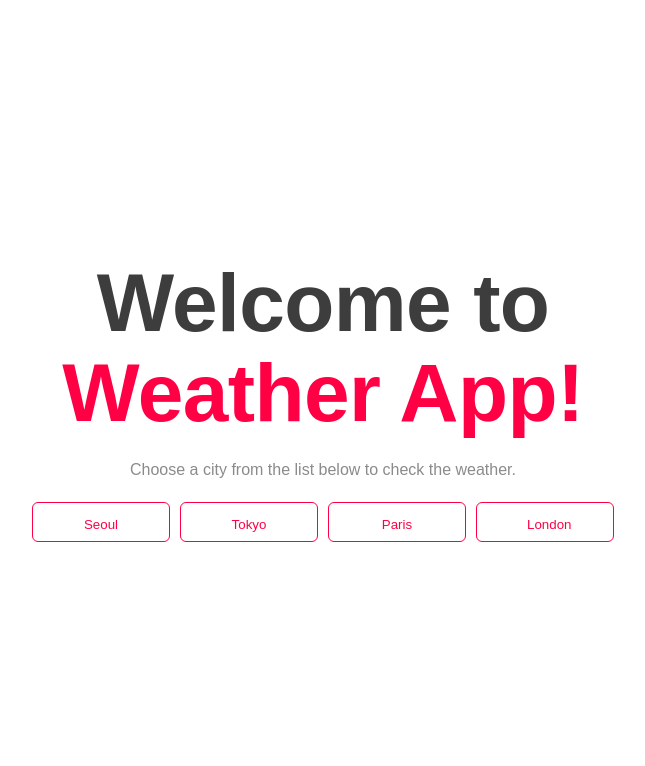
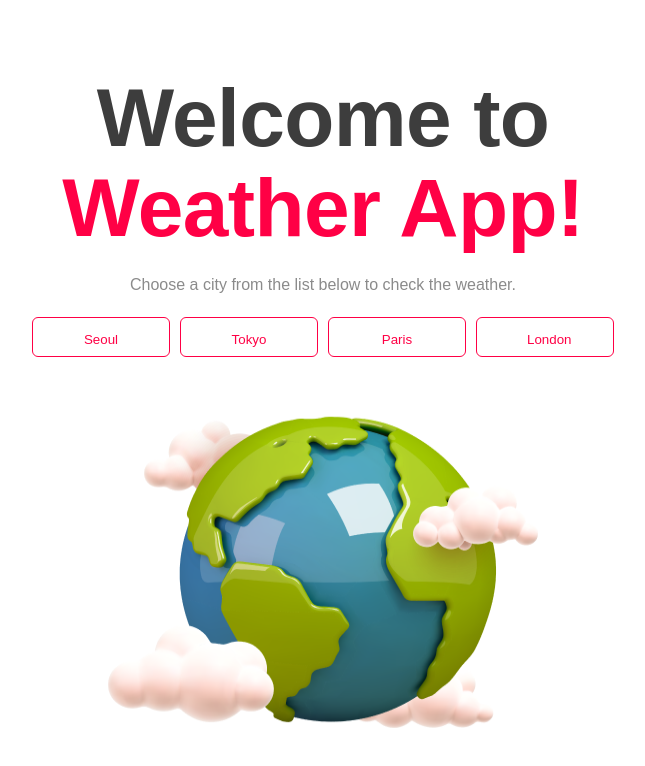
Before and after one commit to osohyun0224/FE-Task-Assignment, a Next.js app: page / in a window 1280 px wide. Shown: the top 766 px of the page, without its empty margins (317-962 px from the left). Built offline with nearby package versions, Linux system fonts and the light colour scheme.

Commit message:
✨ feat: 메인페이지 메인 이미지 삽입

```diff
--- a/src/app/page.js
+++ b/src/app/page.js
@@ -1,5 +1,6 @@
+import Image from 'next/image';
 import styles from './page.module.css';
-import Button from '../components/Button'
+import Button from '../components/Button';
 
 export default function Main() {
   const cities = ['Seoul', 'Tokyo', 'Paris', 'London'];
@@ -16,6 +17,15 @@ export default function Main() {
       <div className={styles.buttonsContainer}>
         {cities.map(city => <Button key={city} text={city} />)}
       </div>
+      <div className={styles.imageContainer}>
+        <Image
+          src="/image/img.png"
+          alt="Main Background"
+          width={430}
+          height={321}
+          layout="intrinsic"
+        />
+      </div>
     </main>
   );
 }
--- a/src/app/page.module.css
+++ b/src/app/page.module.css
@@ -46,3 +46,9 @@
   gap: 10px;
   margin-top: 20px;
 }
+
+.imageContainer {
+  margin-top: 50px;
+  display: flex;
+  justify-content: center;
+}
```
